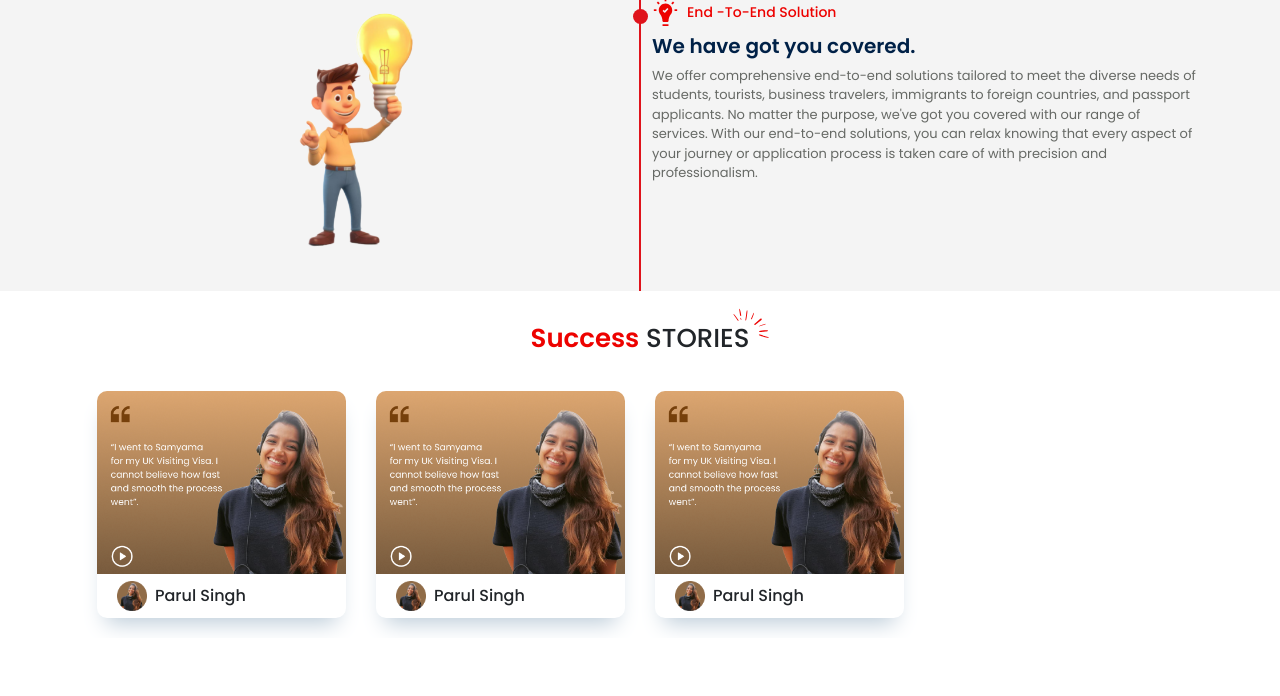
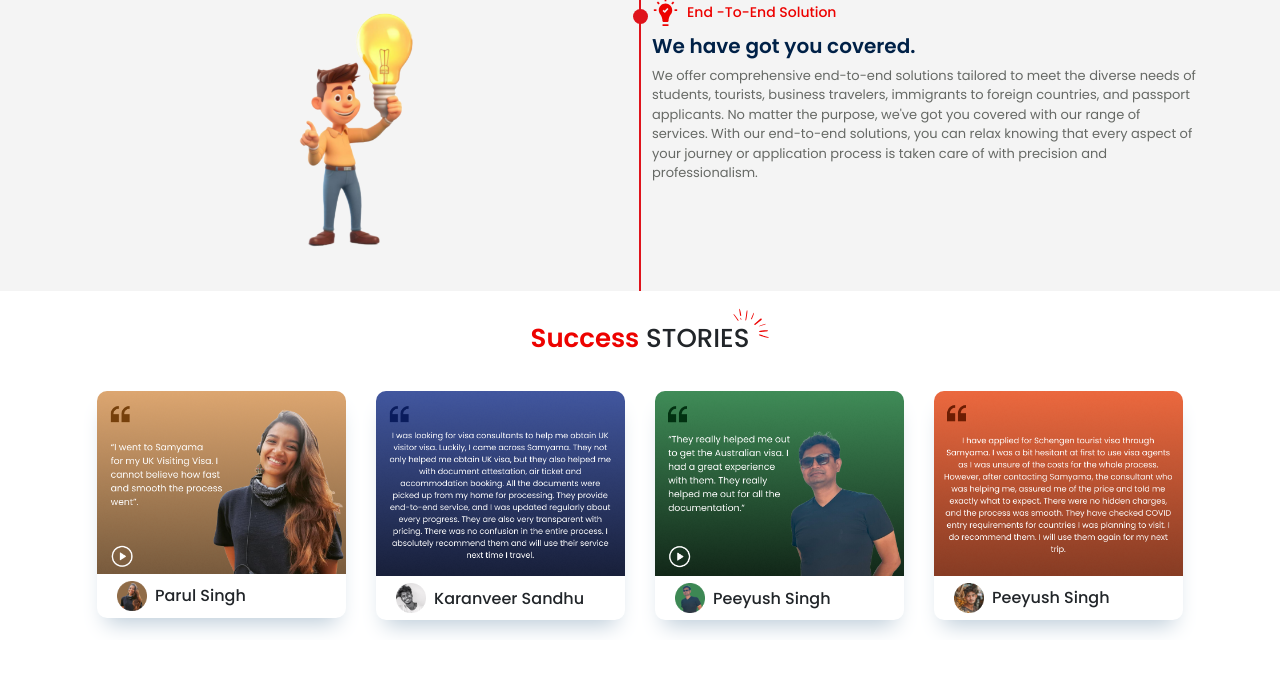
Before and after one commit to ashishpal2203/samyama, a PHP site: page / in a window 1280 px wide. Shown: the part 3971-4667 px from the top of the page. Before the commit the page ends 4604 px from the top, so only its background shows below. Run offline with PHP 8.4, Linux system fonts and the light colour scheme; some libraries are stand-ins or nearby versions.

```diff
--- a/css/style.css
+++ b/css/style.css
@@ -653,7 +653,10 @@ width: 75%;
 .owl-controls .owl-buttons .owl-next:after {
   content: "\f105";
 }
-
+.youtube-video{
+  width: 100%;
+  height: 100%;
+}
 
 
 
--- a/index.html
+++ b/index.html
@@ -645,7 +645,7 @@
                                     <div class="post-img">
                                         <img src="assets/images/parul-thumb.png" alt="" style="cursor: pointer;" onclick="playVideo(this);" />
                                         <iframe class="youtube-video" width="560" height="315" src="https://www.youtube.com/embed/zLuAo9t-wl0?rel=0&showinfo=0" title="YouTube video player" frameborder="0" allow="accelerometer; autoplay; clipboard-write; encrypted-media; gyroscope; picture-in-picture" allowfullscreen style="position: absolute; top: 0; left: 0; display:none;"></iframe>
-                                        <a class="over-layer" onclick="playVideo(this);"><i class="fa fa-link"></i></a>
+                                        <a class="over-layer" onclick="playVideo(this);"><i class="fa fa-play"></i></a>
                                     </div>
                                     <div class="post-content">
                                         <img src="assets/images/parul-user.png" alt="">
@@ -654,27 +654,48 @@
                                 </div>
                                 <div class="post-slide">
                                     <div class="post-img">
-                                        <img src="assets/images/parul-thumb.png" alt="" style="cursor: pointer;" onclick="playVideo(this);" />
-                                        <iframe class="youtube-video" width="560" height="315" src="https://www.youtube.com/embed/zLuAo9t-wl0?rel=0&showinfo=0" title="YouTube video player" frameborder="0" allow="accelerometer; autoplay; clipboard-write; encrypted-media; gyroscope; picture-in-picture" allowfullscreen style="position: absolute; top: 0; left: 0; display:none;"></iframe>
-                                        <a class="over-layer" onclick="playVideo(this);"><i class="fa fa-link"></i></a>
+                                        <img src="assets/images/karanveer-thumb.png" alt="" style="cursor: pointer;" onclick="playVideo(this);" />
+                                        <iframe class="youtube-video"  src="https://www.youtube.com/embed/zLuAo9t-wl0?rel=0&showinfo=0" title="YouTube video player" frameborder="0" allow="accelerometer; autoplay; clipboard-write; encrypted-media; gyroscope; picture-in-picture" allowfullscreen style="position: absolute; top: 0; left: 0; display:none;"></iframe>
+                                        <a class="over-layer" onclick="playVideo(this);"><i class="fa fa-play"></i></a>
                                     </div>
                                     <div class="post-content">
-                                        <img src="assets/images/parul-user.png" alt="">
-                                        <h5>Parul Singh</h5>
+                                        <img src="assets/images/Karanveer-user.png" alt="">
+                                        <h5>Karanveer Sandhu</h5>
                                     </div>
                                 </div>
                                 <div class="post-slide">
                                     <div class="post-img">
-                                        <img src="assets/images/parul-thumb.png"
+                                        <img src="assets/images/peeyush-thumb.png"
                                             alt="">
-                                        <a href="#" class="over-layer"><i class="fa fa-link"></i></a>
+                                        <a href="#" class="over-layer"><i class="fa fa-play"></i></a>
                                     </div>
                                     <div class="post-content">
-                                        <img src="assets/images/parul-user.png" alt="">
-                                        <h5>Parul Singh</h5>
+                                        <img src="assets/images/peeyush-user.png" alt="">
+                                        <h5>Peeyush Singh</h5>
                                     </div>
                                 </div>
-
+                                <div class="post-slide">
+                                    <div class="post-img">
+                                        <img src="assets/images/ani-thumb.png"
+                                            alt="">
+                                        <a href="#" class="over-layer"><i class="fa fa-play"></i></a>
+                                    </div>
+                                    <div class="post-content">
+                                        <img src="assets/images/ani-user.png" alt="">
+                                        <h5>Peeyush Singh</h5>
+                                    </div>
+                                </div>
+                                <div class="post-slide">
+                                    <div class="post-img">
+                                        <img src="assets/images/ani-thumb.png"
+                                            alt="">
+                                        <a href="#" class="over-layer"><i class="fa fa-play"></i></a>
+                                    </div>
+                                    <div class="post-content">
+                                        <img src="assets/images/ani-user.png" alt="">
+                                        <h5>Peeyush Singh</h5>
+                                    </div>
+                                </div>
 
                             </div>
                         </div>
```
Also changed, not shown: assets/images/Karanveer-user.png (added), assets/images/ani-thumb.png (added), assets/images/ani-user.png (added), assets/images/karanveer-thumb.png (added), assets/images/peeyush-thumb.png (added), assets/images/peeyush-user.png (added), 1 other file.
